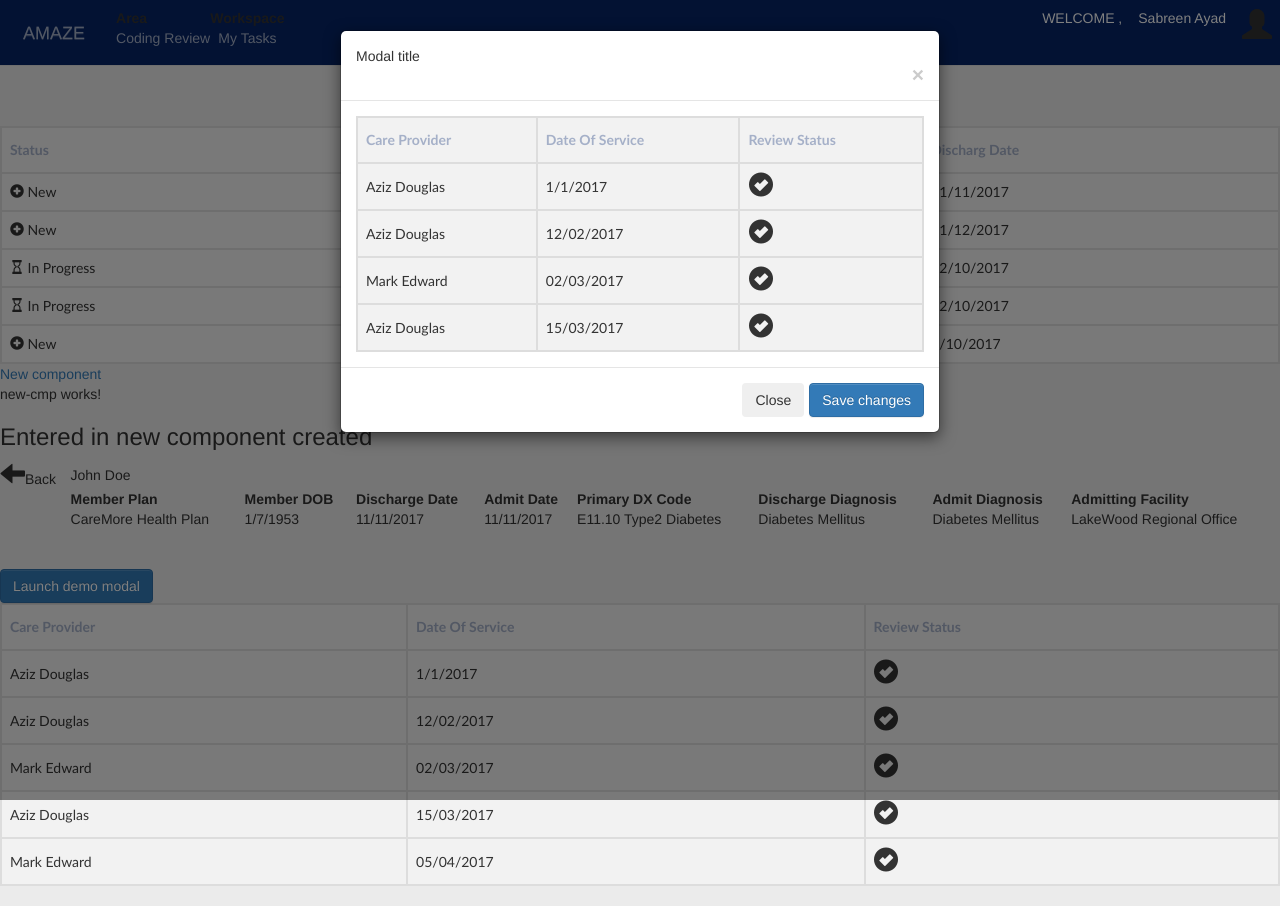
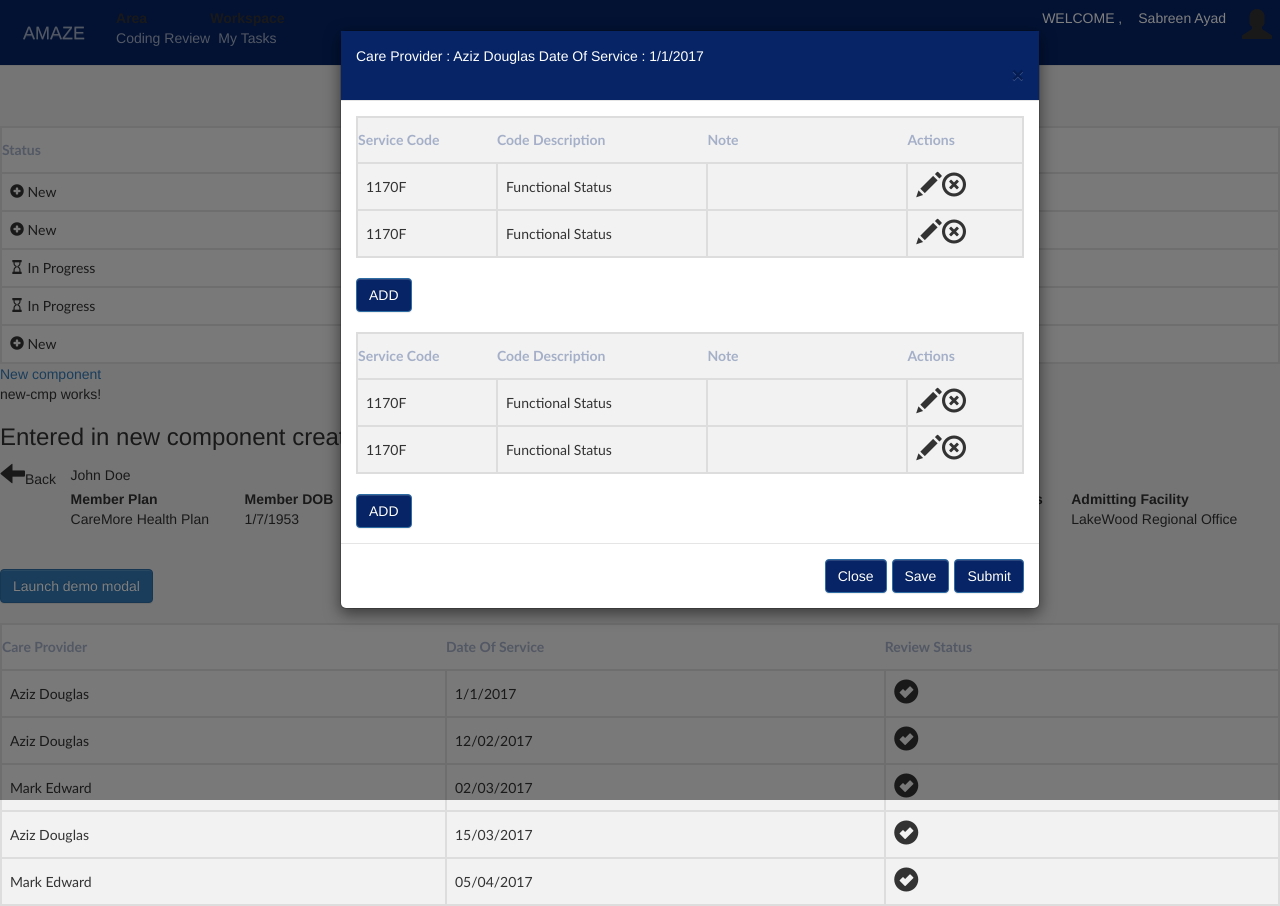
Before and after one commit to codingmaniac2138/Angular-LearnApp, an Angular app: page /new-cmp in a window 1280 px wide. Both pictures are taken after a click on the button "Launch demo modal". Built offline with nearby package versions, Linux system fonts and the light colour scheme.

Commit message:
final commit of the day

```diff
--- a/src/app/app.component.css
+++ b/src/app/app.component.css
@@ -3,8 +3,8 @@ FONT COLOR very light blue: #A5B0C8
 background color light gray: #ebebeb */
 
 /* Navbar design css */
-.glyphicon {
-}
+/* .glyphicon {
+} */
 .navbar {
 background:#062466;
 }
@@ -41,8 +41,11 @@ li a:hover {
     border-collapse: collapse;
     width: 100%;
 }
+#tbl th{
+    color: #062466;
+}
 
-#tbl td, #tbl th {
+#tbl td, #tbl  {
     border: 2px solid #ddd;
     padding: 8px;
 }
--- a/src/app/new-cmp/new-cmp.component.css
+++ b/src/app/new-cmp/new-cmp.component.css
@@ -3,7 +3,10 @@ FONT COLOR very light blue: #A5B0C8
 background color light gray: #ebebeb */
 
 /* Navbar design css */
-.glyphicon {
+/* .glyphicon { */
+/* } */
+span{
+    display:inline;
 }
 .navbar {
 background:#062466;
@@ -42,7 +45,7 @@ li a:hover {
     width: 100%;
 }
 
-#tbl td, #tbl th {
+#tbl td, #tbl  {
     border: 2px solid #ddd;
     padding: 8px;
 }
--- a/src/app/new-cmp/new-cmp.component.html
+++ b/src/app/new-cmp/new-cmp.component.html
@@ -44,13 +44,13 @@
 <button type="button" class="btn btn-primary" data-toggle="modal" data-target="#exampleModalCenter">
     Launch demo modal
   </button>
-
+  <br>
   <!-- Modal -->
   <div class="modal fade" id="exampleModalCenter" tabindex="-1" role="dialog" aria-labelledby="exampleModalCenterTitle" aria-hidden="true">
     <div class="modal-dialog modal-dialog-centered" role="document">
-      <div class="modal-content">
-        <div class="modal-header">
-          <h5 class="modal-title" id="exampleModalLongTitle">Modal title</h5>
+      <div style="width:700px" class="modal-content">
+        <div style="background-color: #062466" class="modal-header">
+          <h5 style="color: white" class="modal-title" id="exampleModalLongTitle">Care Provider : Aziz Douglas  Date Of Service : 1/1/2017</h5>
           <button type="button" class="close" data-dismiss="modal" aria-label="Close">
             <span aria-hidden="true">&times;</span>
           </button>
@@ -58,43 +58,66 @@
         <div class="modal-body">
             <table id="tbl">
                 <tr>
-                  <th>Care Provider</th>
-                  <th>Date Of Service</th>
-                  <th>Review Status</th>
+                  <th>Service Code</th>
+                  <th>Code Description</th>
+                  <th style="width:200px">Note</th>
+                  <th>Actions</th>
                 </tr>
                 <tr>
-                  <td data-toggle="modal" data-target="#myModal" >Aziz Douglas</td>
-                  <td>1/1/2017</td>
-                  <td><span style="font-size: 25px" class="glyphicon glyphicon-ok-sign" aria-hidden="true"></span>
+                  <td>1170F</td>
+                  <td>Functional Status</td>
+                  <td></td>
+                  <td><span style="font-size: 25px" class="glyphicon glyphicon-pencil" aria-hidden="true"></span><span style="font-size: 25px" class="glyphicon glyphicon-remove-circle" aria-hidden="true"></span>
                   </td>
                 </tr>
                 <tr>
-                    <td>Aziz Douglas</td>
-                    <td>12/02/2017</td>
-                    <td><span style="font-size: 25px" class="glyphicon glyphicon-ok-sign" aria-hidden="true"></span>
+                    <td>1170F</td>
+                    <td>Functional Status</td>
+                    <td></td>
+                    <td><span style="font-size: 25px" class="glyphicon glyphicon-pencil" aria-hidden="true"></span><span style="font-size: 25px" class="glyphicon glyphicon-remove-circle" aria-hidden="true"></span>
                     </td>
                   </tr>
+                </table>
+                <br>
+                <button onClick="insertRow()" style="background:#062466" type="button" class="btn btn-primary">ADD</button>
 
-                <tr>
-                    <td>Mark Edward</td>
-                    <td>02/03/2017</td>
-                    <td><span style="font-size: 25px" class="glyphicon glyphicon-ok-sign" aria-hidden="true"></span>
-                    </td>
-                   </tr>
+                <br>
+                <br>
+                <table id="tbl">
+                    <tr>
+                      <th>Service Code</th>
+                      <th>Code Description</th>
+                      <th style="width:200px">Note</th>
+                      <th>Actions</th>
+                    </tr>
+                    <tr>
+                      <td>1170F</td>
+                      <td>Functional Status</td>
+                      <td></td>
+                      <td><span style="font-size: 25px" class="glyphicon glyphicon-pencil" aria-hidden="true"></span><span style="font-size: 25px" class="glyphicon glyphicon-remove-circle" aria-hidden="true"></span>
+                      </td>
+                    </tr>
+                    <tr>
+                        <td>1170F</td>
+                        <td>Functional Status</td>
+                        <td></td>
+                        <td><span style="font-size: 25px" class="glyphicon glyphicon-pencil" aria-hidden="true"></span><span style="font-size: 25px" class="glyphicon glyphicon-remove-circle" aria-hidden="true"></span>
+                        </td>
+                      </tr>
+                    </table>
+                    <br>
+                    <button id= "butadd" style="background:#062466" type="button" class="btn btn-primary">ADD</button>
 
-                <tr>
-                    <td>Aziz Douglas</td>
-                    <td>15/03/2017</td>
-                    <td><span style="font-size: 25px" class="glyphicon glyphicon-ok-sign" aria-hidden="true"></span>
-                    </td>
-                  </tr>
-                </table>        </div>
+              </div>
         <div class="modal-footer">
-          <button type="button" class="btn btn-secondary" data-dismiss="modal">Close</button>
-          <button type="button" class="btn btn-primary">Save changes</button>
+          <button style="background:#062466" type="button" class="btn btn-primary" data-dismiss="modal">Close</button>
+          <button style="background:#062466" type="button" class="btn btn-primary">Save</button>
+          <button style="background:#062466" type="button" class="btn btn-primary">Submit</button>
+
         </div>
       </div>
     </div>
+
   </div>
 
   <!-- Modal end -->
--- a/src/index.html
+++ b/src/index.html
@@ -19,8 +19,11 @@
 <link rel="stylesheet" href="https://maxcdn.bootstrapcdn.com/bootstrap/3.3.7/css/bootstrap.min.css">
 <script src="https://ajax.googleapis.com/ajax/libs/jquery/3.3.1/jquery.min.js"></script>
 <script src="https://maxcdn.bootstrapcdn.com/bootstrap/3.3.7/js/bootstrap.min.js"></script>
+<script src="https://ajax.googleapis.com/ajax/libs/jquery/2.1.3/jquery.min.js"></script>
 </head>
 <body style="background-color: #ebebeb">
   <app-root></app-root>
+
+
 </body>
 </html>
```
Also changed, not shown: src/app/new-cmp/new-cmp.component.ts (line endings or trailing spaces).
